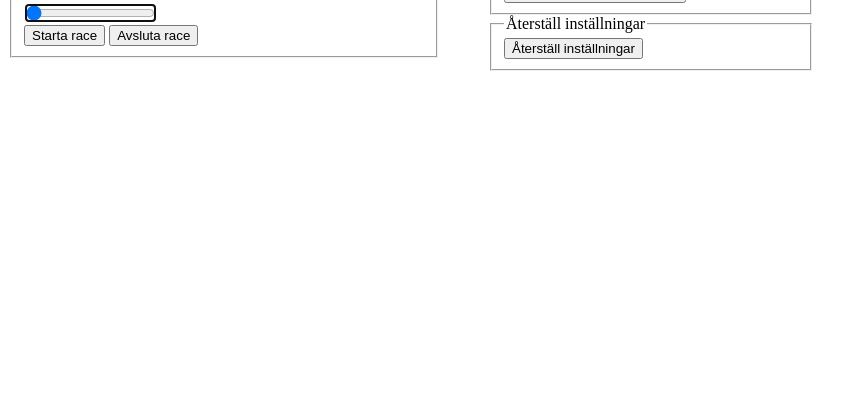
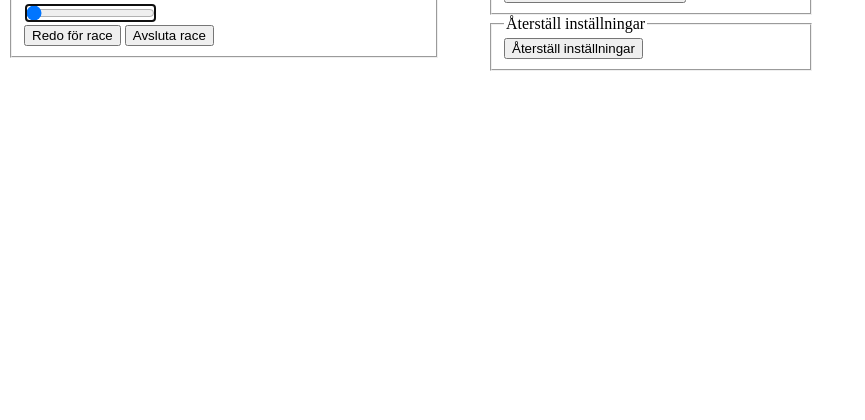
Before and after one commit to kallelindqvist/photofinish, a Flask app: template app/templates/index.html in a window 1280 px wide. Shown: the part 423-843 px from the top of the page, without its empty margins (0-865 px from the left). Run offline with Flask 3, Linux system fonts and the light colour scheme; tables that the repository leaves empty hold one stand-in row (values such as "Sample post"); the template is opened without the code that fills it: values that come from a table or form of the project are taken from there, most other values are stand-ins (such as "Sample title", 1, 10 or a date in 2020); grey boxes marked "Sample" are stand-in pictures; data that the repository does not hold is empty; some libraries are stand-ins or nearby versions.

Commit message:
Differ between races that have been started or not
Show different information, only display races that have been started in the drop down

```diff
--- a/app/models.py
+++ b/app/models.py
@@ -7,6 +7,7 @@ class Race(db.Model):
     id: Mapped[int] = mapped_column(primary_key=True)
     start_time: Mapped[str] = mapped_column()
     running: Mapped[bool] = mapped_column(default=False)
+    started: Mapped[bool] = mapped_column(default=False)
 
 class Config(db.Model):
     id: Mapped[int] = mapped_column(primary_key=True)
--- a/app/static/websocket.js
+++ b/app/static/websocket.js
@@ -16,7 +16,7 @@ socket.on('cage', function(data) {
 
 socket.on('race', function(data) {
     document.getElementById('race_status').innerText=data
-    if(data === 'Nej') {
+    if(data === 'Inte redo') {
         window.location = window.location.href
     }
 })
--- a/app/templates/index.html
+++ b/app/templates/index.html
@@ -22,7 +22,7 @@
 
       </button>
       <button type="submit" onclick="startRace()">
-        Starta race
+        Redo för race
       </button>
       <button type="submit" onclick="stopRace()">
         Avsluta race
--- a/app/views.py
+++ b/app/views.py
@@ -46,6 +46,9 @@ def update_cage_status(pin):
             current_race = models.Race.query.filter_by(running=True).first()
             if current_race is not None:
                 config = models.Config.query.first()
+                current_race.started = True
+                db.session.commit()
+                socketio.emit('race', 'Pågår', namespace='/', room=ROOM)
                 start_film(current_race, config.start_filming_after, config.stop_filming_after)
 
 GPIO.add_event_detect(buttonPin, GPIO.BOTH, callback=update_cage_status, bouncetime=200)
@@ -92,7 +95,7 @@ def start_film(current_race, start_filming_after, stop_filming_after):
         picam2.stop_recording()
         current_race.running = False
         db.session.commit()
-        flask_socketio.emit('race', 'Nej', namespace='/', room=ROOM)
+        flask_socketio.emit('race', 'Inte redo', namespace='/', room=ROOM)
 
 def cage_status():
     buttonState = GPIO.input(buttonPin)
@@ -124,11 +127,14 @@ def index():
             picam2.configure(camera_config)
             picam2.start()
 
-    race_status = "Nej"
-    races = models.Race.query.filter_by(running=False).order_by(desc(models.Race.start_time)).all()
+    race_status = "Inte redo"
+    races = models.Race.query.filter_by(running=False, started=True).order_by(desc(models.Race.start_time)).all()
     max=1
     if current_race is not None and current_race.running:
-        race_status = "Ja"
+        if current_race.started:
+            race_status = "Pågår"
+        else:
+            race_status = "Redo för start"
         image_src = url_for('static', filename='active_race.png')
     else:
         if races is not None and len(races) > 0:
@@ -152,7 +158,10 @@ def start_race():
         global RACE_DIRECTORY_LATEST
         RACE_DIRECTORY_LATEST = STATIC_DIRECTORY + RACE_DIRECTORY_BASE + current_race.start_time
         os.makedirs(RACE_DIRECTORY_LATEST)
-        flask_socketio.emit('race', 'Ja', namespace='/', room=ROOM)
+        race_status = "Redo för start"
+        if current_race.started:
+            race_status = "Pågår"
+        flask_socketio.emit('race', race_status, namespace='/', room=ROOM)
     return "OK"
 
 @app.route("/stop_race", methods=['POST'])
@@ -165,7 +174,7 @@ def stop_race():
         picam2.stop_recording()
         current_race.running = False
         db.session.commit()
-        flask_socketio.emit('race', 'Nej', namespace='/', room=ROOM)
+        flask_socketio.emit('race', 'Inte redo', namespace='/', room=ROOM)
     return "OK"
 
 
```
